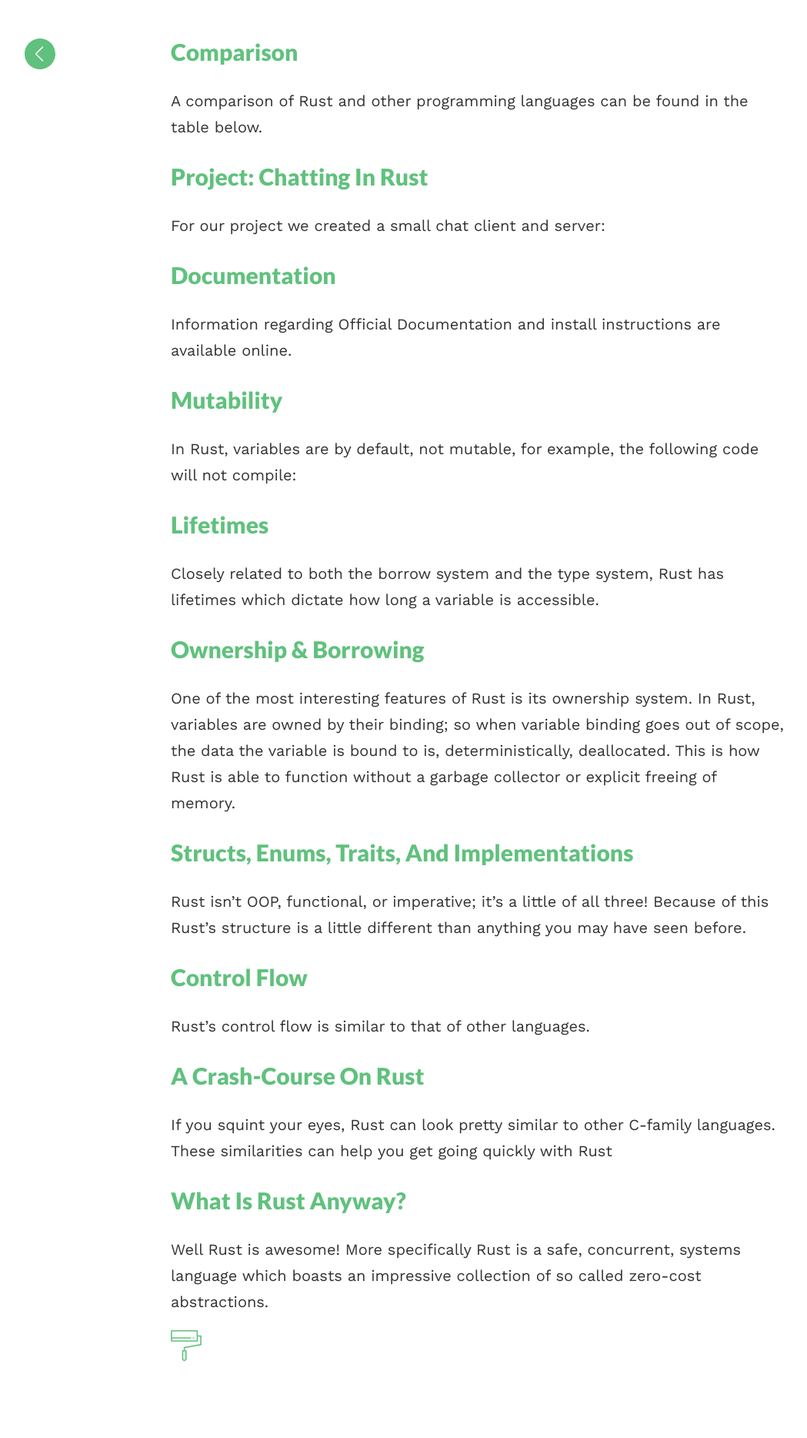
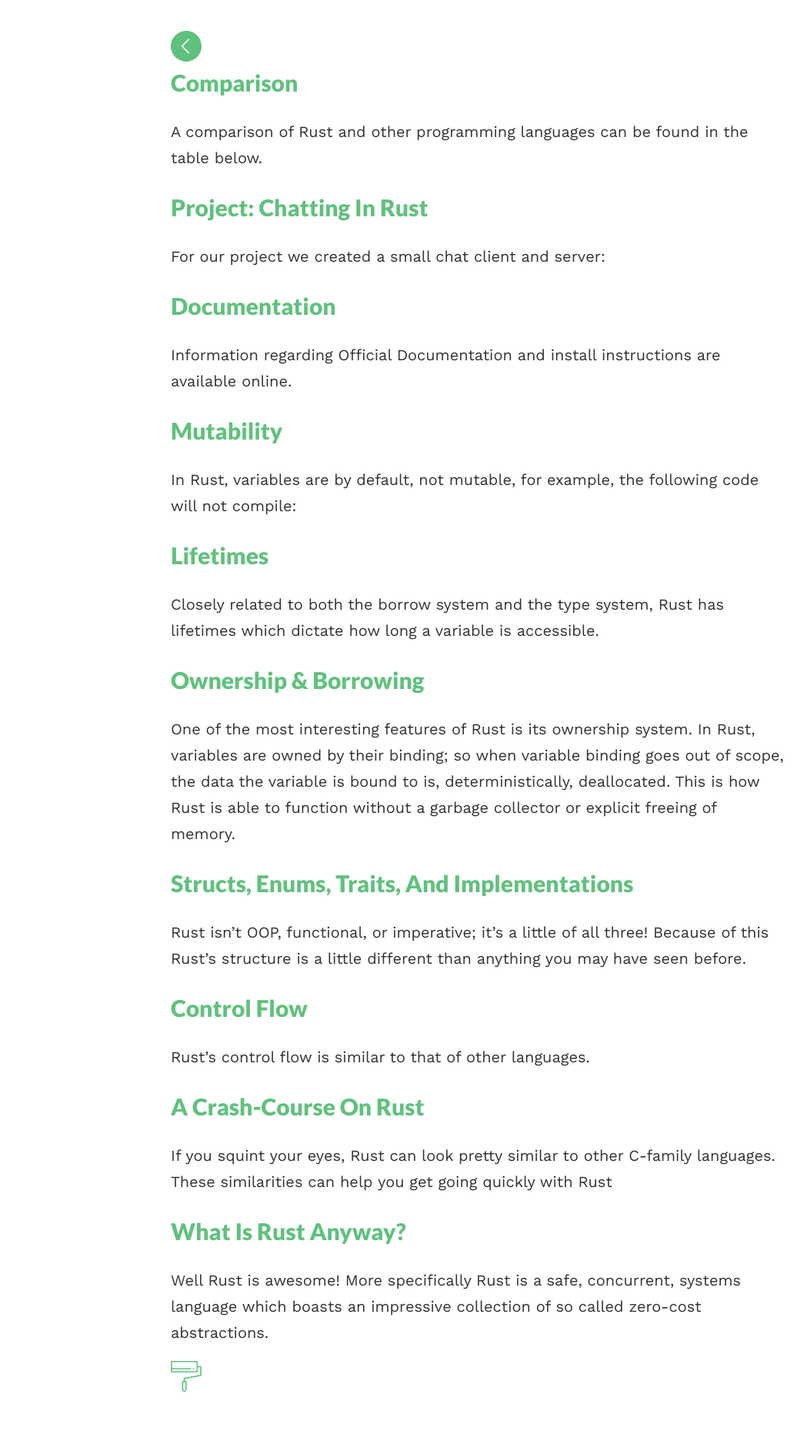
Before and after one commit to ioben/rust-programming-blog, a Jekyll site: the page built from index.md, in a window 1280 px wide. Shown: the whole page at 77% size, without its empty margins (18-1067 px from the left). Built offline with Jekyll 4.4.1, drawn with Linux system fonts in a browser that asks for light colours; before the commit the page ends 1828 px from its top, so only the background shows below that.

Commit message:
Don't have back button hover

```diff
--- a/_sass/style.scss
+++ b/_sass/style.scss
@@ -105,9 +105,7 @@ blockquote {
     height: 40px;
     width: 40px;
     opacity: 0.9;
-    position: fixed;
-    top: 50px;
-    left: 50px;
+
     &:hover{
     opacity: 1;
     }
```
